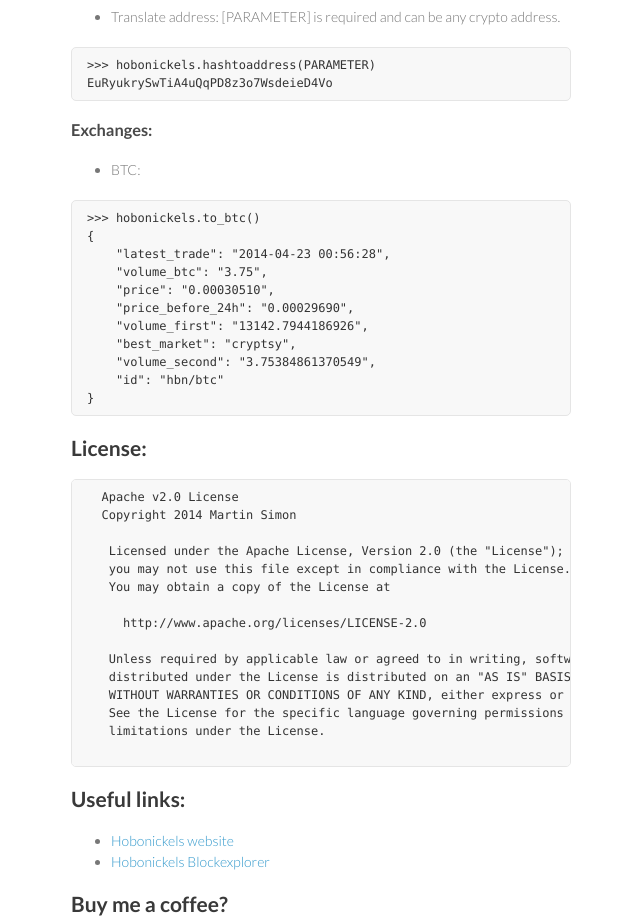
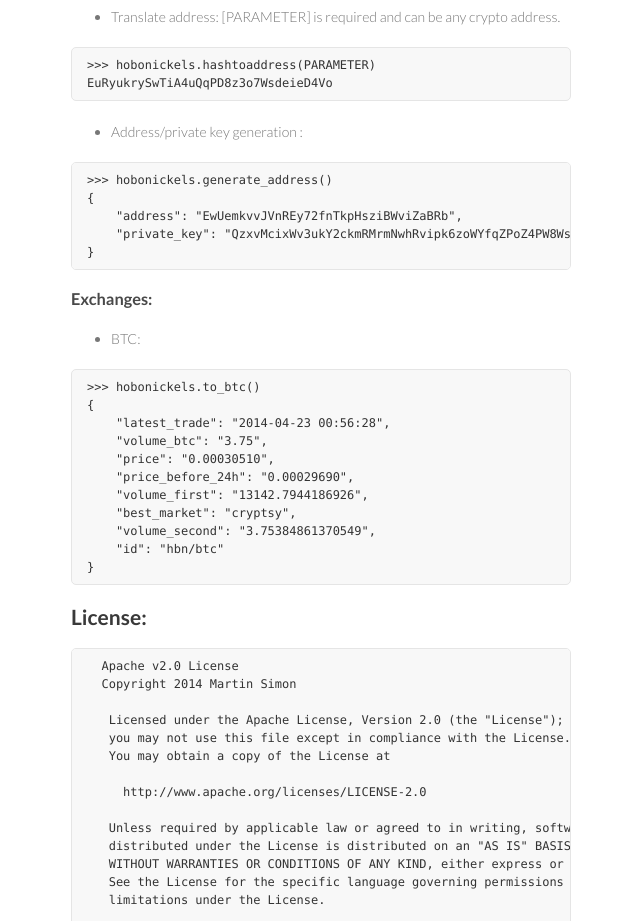
Before and after one commit to barnumbirr/hobonickels-api, a plain HTML site: page index.html in a window 1280 px wide. Shown: the part 2860-3781 px from the top of the page, without its empty margins (499-1139 px from the left). Drawn offline with Linux system fonts and the light colour scheme.

```diff
--- a/index.html
+++ b/index.html
@@ -147,6 +147,15 @@ Es8mAQxXCKHA7YPnBhy4SzhLrmCH27sRu6
 EuRyukrySwTiA4uQqPD8z3o7WsdeieD4Vo
 </code></pre>
 
+<ul>
+<li>Address/private key generation :</li>
+</ul><pre><code>&gt;&gt;&gt; hobonickels.generate_address()
+{
+    "address": "EwUemkvvJVnREy72fnTkpHsziBWviZaBRb",
+    "private_key": "QzxvMcixWv3ukY2ckmRMrmNwhRvipk6zoWYfqZPoZ4PW8WsLASuq"
+}
+</code></pre>
+
 <h3>
 <a name="exchanges" class="anchor" href="#exchanges"><span class="octicon octicon-link"></span></a>Exchanges:</h3>
 
```
Also changed, not shown: params.json (+1 -1 lines).
